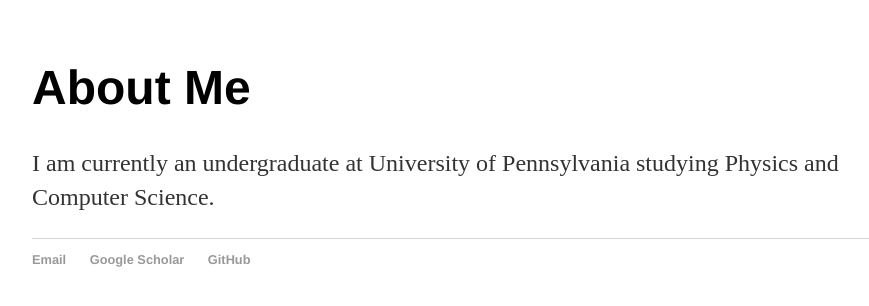
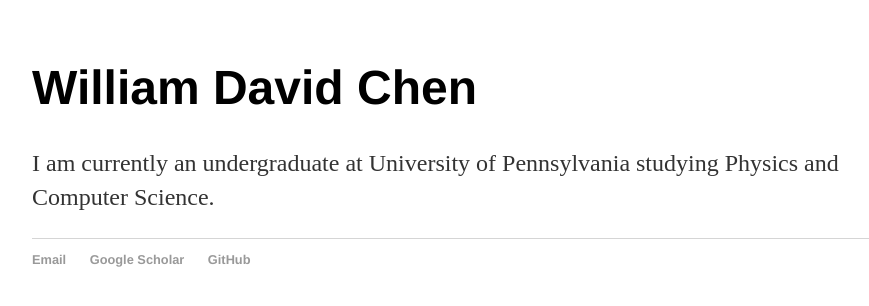
Before and after one commit to bchen00/bchen00.github.io, a Jekyll site: the page built from index.html, in a window 1280 px wide. Shown: the top 306 px of the page, without its empty margins (160-1029 px from the left). Built offline with Jekyll 4.4.1, drawn with Linux system fonts in a browser that asks for light colours.

Commit message:
Update index.html

```diff
--- a/index.html
+++ b/index.html
@@ -3,6 +3,6 @@ layout: default
 title: William David Chen
 ---
 <div class="blurb">
-	<h1>About Me</h1>
+	<h1>William David Chen</h1>
 	<p>I am currently an undergraduate at University of Pennsylvania studying Physics and Computer Science.</p>
 </div><!-- /.blurb -->
```
